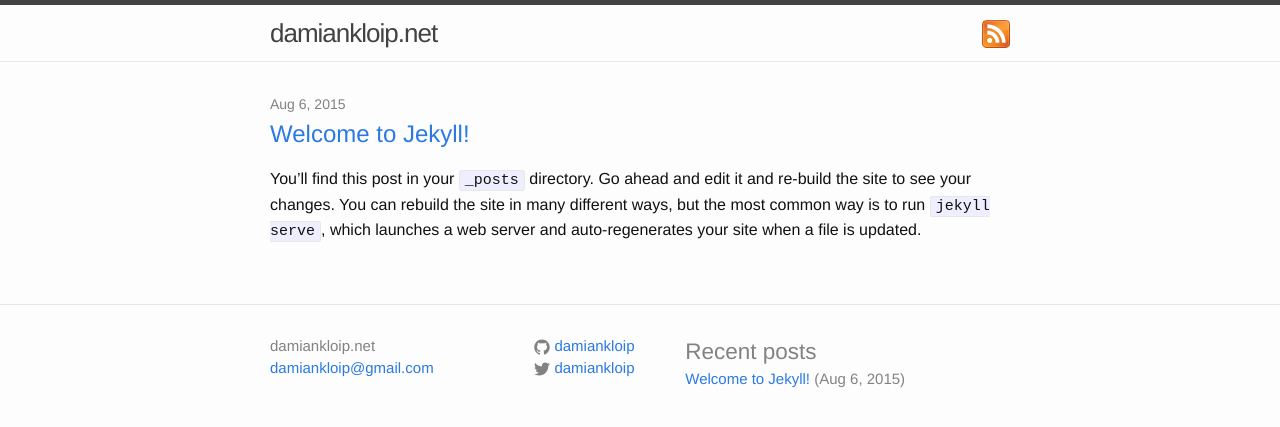
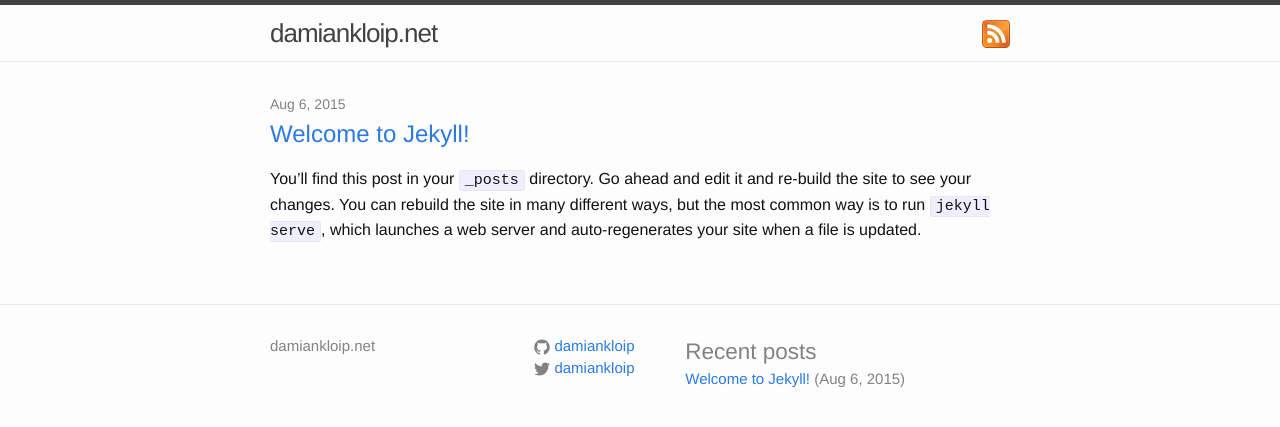
Before and after one commit to damiankloip/damiankloip.github.io, a Jekyll site: the page built from index.html, in a window 1280 px wide. Shown: the top 427 px of the page. Built offline with Jekyll 4.4.1, drawn with Linux system fonts in a browser that asks for light colours; comment, search, counter and statistics services are not loaded.

Commit message:
Remove site email from footer

```diff
--- a/_config.yml
+++ b/_config.yml
@@ -1,6 +1,6 @@
 # Site settings
 title: damiankloip.net
-email: damiankloip@gmail.com
+email:
 description:
 # the subpath of your site, e.g. /blog/
 baseurl: ""
--- a/_includes/footer.html
+++ b/_includes/footer.html
@@ -6,7 +6,6 @@
       <div class="footer-col  footer-col-1">
         <ul class="contact-list">
           <li>{{ site.title }}</li>
-          <li><a href="mailto:{{ site.email }}">{{ site.email }}</a></li>
         </ul>
       </div>
 
--- a/_includes/head.html
+++ b/_includes/head.html
@@ -11,5 +11,5 @@
 
   <link rel="stylesheet" href="{{ "/css/main.css" | prepend: site.baseurl }}">
 
-  <script type="text/javascript" src="{{ "/javascript/turbolinks.js" | prepend:site.baseurl }}"></script>
+  <script type="text/javascript" src="{{ "/js/turbolinks.js" | prepend:site.baseurl }}"></script>
 </head>
```
